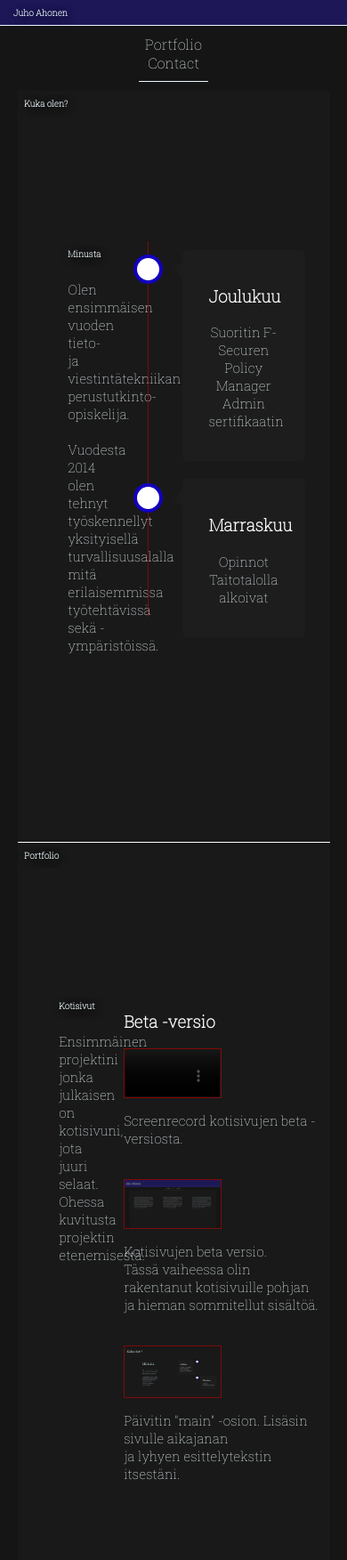
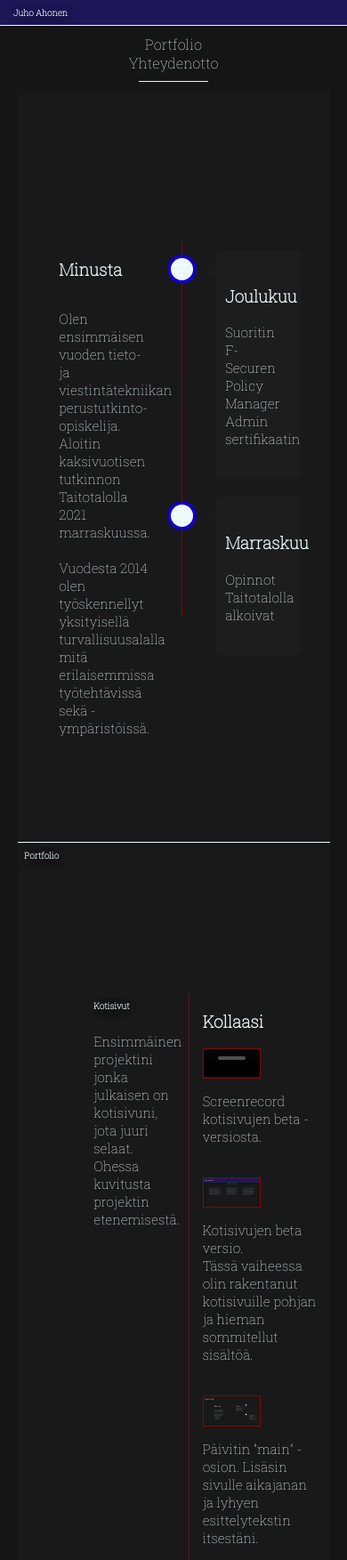
Before and after one commit to Juaho/Juaho.github.io, a plain HTML site: page index.html in a window 390 px wide. Shown: the top 1753 px of the page at 89% size. Drawn offline with Linux system fonts and the light colour scheme; grey boxes are pictures that could not be loaded.

Commit message:
fixed bugs

```diff
--- a/index.html
+++ b/index.html
@@ -24,7 +24,7 @@
         <div id="nav">
 
             <a href="#portfolio-linkki">Portfolio</a>
-            <a href="#yhteystiedot-linkki">Contact</a>
+            <a href="#yhteystiedot-linkki">Yhteydenotto</a>
 
 
 
@@ -36,16 +36,20 @@
                 <h2>Kuka olen?</h2>
                 <div id="katsaus">
                     <div class="text">
-                        <h2>Minusta</h2>
+                        <h3>Minusta</h3>
                         <p>Olen ensimmäisen vuoden
                             tieto- ja viestintätekniikan
                             perustutkinto-opiskelija.
+                            Aloitin kaksivuotisen
+                            tutkinnon Taitotalolla 2021
+                            marraskuussa.
                             <br>
-                            <br>Vuodesta 2014 olen tehnyt työskennellyt
+                            <br>Vuodesta 2014 olen työskennellyt
                             yksityisellä turvallisuusalalla mitä erilaisemmissa
                             työtehtävissä sekä -ympäristöissä.
                         </p>
                     </div>
+
                     <div class="timeline">
                         <div class="container left">
                             <div class="content">
@@ -81,7 +85,7 @@
                             projektin etenemisestä.</p>
                     </div>
                     <div class="graphics">
-                        <h3>Beta -versio</h3>
+                        <h3>Kollaasi</h3>
                         <video id="first-video" controls autoplay>
                             <source src="webpage.mp4">
                         </video>
--- a/styles.css
+++ b/styles.css
@@ -80,38 +80,11 @@ a {
     color: rgb(237, 249, 253);
 }
 
-@media (max-width: 809px) {
-    #nav {
-        flex-direction: column;
-        align-items: center;
-    }
-    #article, #left, #center, #right {
-        text-align: center;
-        padding-bottom: 5%;
-    }
-    #yhteystiedot {
-        display: inline;
-    }
 
-
-}
-
-.br{
-    display: none;
-}
-@media screen and (max-width: 810px) {
-
-    .br{
-        display: inline-block;
-    }
-    #footer {
-        padding-bottom: 7.5%;
-    }
-}
 
 
 #portfolio {
-    border-top: 1px solid white;
+    border-top: 1px solid rgb(237, 249, 253);
     display: flex;
     margin: auto;
     width: 90%;
@@ -122,7 +95,7 @@ a {
 }
 
 #footer {
-    border-top: 1px solid white;
+    border-top: 1px solid rgb(237, 249, 253);
     display: flex;
     margin: auto;
     width: 90%;
@@ -136,11 +109,11 @@ a {
     display: flex;
     flex-direction: column;
     justify-content: flex-start;
-
-    width: 80%;
+    width: 50%;
     height: 100%;
     padding-left: 5%;
     color: rgb(237, 249, 253);
+    border-left: 1px solid rgba(182, 0, 0, 0.671);
 
 
 }
@@ -155,10 +128,11 @@ a {
     display: flex;
     flex-direction: column;
     justify-content: flex-start;
-    width: 20%;
+    width: 50%;
     height: 100%;
     padding-right: 2%;
     text-align: left;
+
 
 }
 #first-video {
@@ -217,7 +191,7 @@ color: rgba(182, 0, 0, 0.671);
   /* kokonaisuus */
   .timeline {
     position: relative;
-    max-width: 80%;
+    max-width: 65%;
     margin: 0 auto;
   }
 
@@ -233,7 +207,7 @@ color: rgba(182, 0, 0, 0.671);
     height: 50vh;
   }
   h3 {
-      color: white;
+      color: rgb(237, 249, 253);
   }
 
   /* Container around content */
@@ -251,7 +225,7 @@ color: rgba(182, 0, 0, 0.671);
     width: 25px;
     height: 25px;
     right: -17px;
-    background-color: white;
+    background-color: rgb(237, 249, 253);
     border: 4px solid rgb(19, 0, 189);
     top: 15px;
     border-radius: 50%;
@@ -301,10 +275,12 @@ color: rgba(182, 0, 0, 0.671);
     background-color: rgba(116, 116, 116, 0.048);
     position: relative;
     border-radius: 6px;
-  }
+    text-align:left;
+
+    }
 
 
-  @media screen and (max-width: 810px) {
+  @media screen and (max-width: 1200px) {
     .timeline::after {
       left: 31px;
     }
@@ -326,3 +302,38 @@ color: rgba(182, 0, 0, 0.671);
       left: 0%;
     }
   }
+  .content {
+    padding-left: 10px;
+  }
+
+  @media screen and (max-width: 1000px) {
+    #nav {
+      flex-direction: column;
+      align-items: center;
+  }
+  #article, #left, #center, #right {
+      text-align: center;
+      padding-bottom: 5%;
+  }
+  #yhteystiedot {
+      display: inline;
+  }
+  .br{
+    display: inline-block;
+}
+#footer {
+    padding-bottom: 7.5%;
+}
+
+#article h2 {
+  display: none;
+}
+.text {
+  padding-left: 10vw;
+}
+  }
+
+
+.br{
+    display: none;
+}
```
